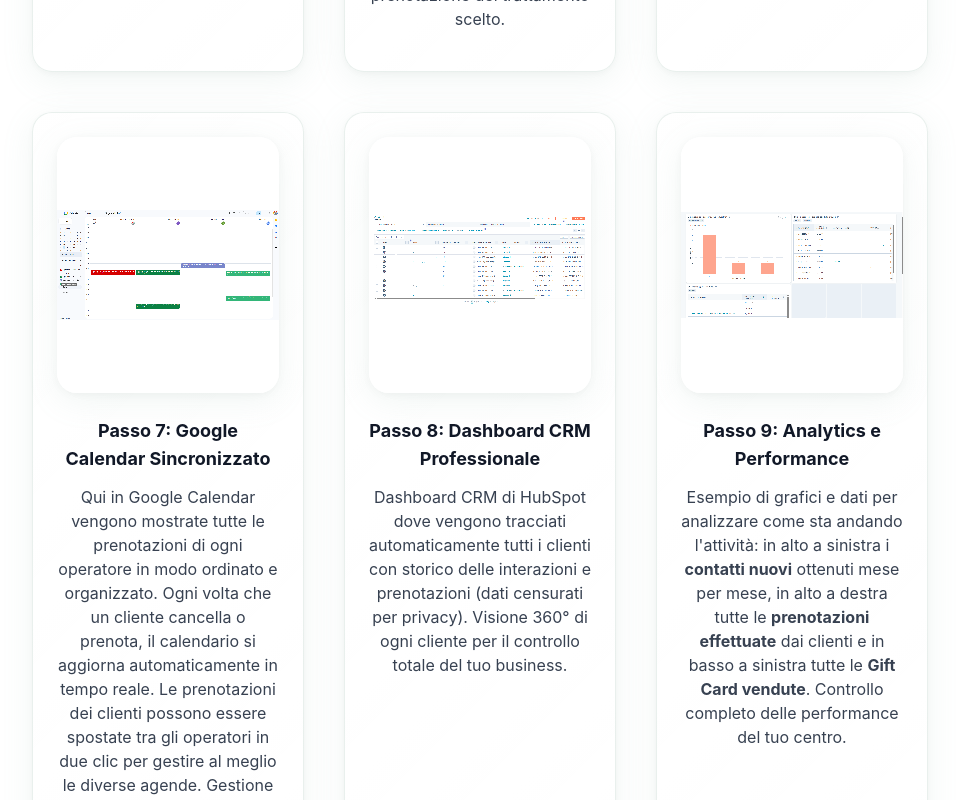
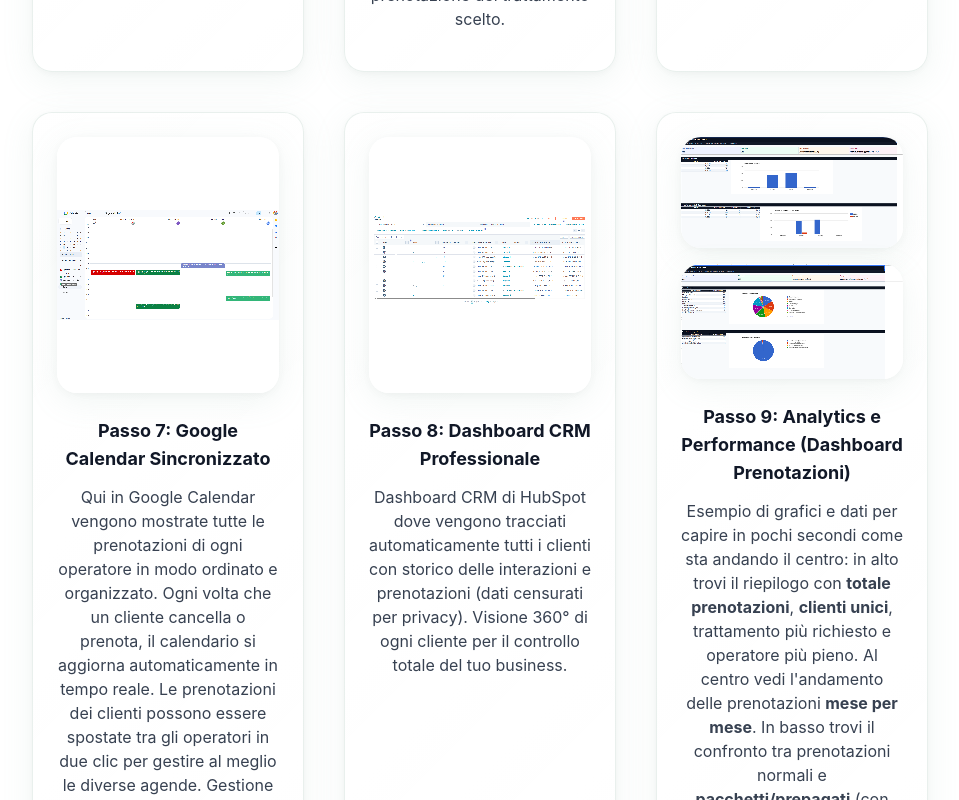
Before and after one commit to ronza99/SocialFlow-Wellness, a React (Vite) app: page /come-funziona in a window 1280 px wide. Shown: the part 2160-2960 px from the top of the page, without its empty margins (160-1119 px from the left). Built offline with nearby package versions, Linux system fonts and the light colour scheme.

Commit message:
Updated VideoDemo.tsx

```diff
--- a/src/components/VideoDemo.tsx
+++ b/src/components/VideoDemo.tsx
@@ -214,24 +214,33 @@ const VideoDemo = () => {
 
             {/* Foto 9 - Analytics e Grafici Performance */}
             <div className="wellness-card p-4 sm:p-6 text-center">
-              <div className="rounded-wellness h-56 sm:h-64 overflow-hidden mb-6 shadow-wellness cursor-pointer relative group" onClick={() => openZoom('/Immagine 2025-07-30 221835.png')}>
+              <div className="rounded-wellness overflow-hidden mb-4 shadow-wellness cursor-pointer relative group" onClick={() => openZoom('/11.png')}>
                 <img
-                  src="/Immagine 2025-07-30 221835.png"
-                  alt="Dashboard analytics con grafici performance del centro wellness"
-                  className="w-full h-full object-contain bg-white hover:scale-105 transition-transform duration-300 image-rendering-crisp"
+                  src="/11.png"
+                  alt="Dashboard prenotazioni con riepilogo totale, clienti unici e andamento mensile"
+                  className="w-full h-auto object-contain bg-white hover:scale-105 transition-transform duration-300 image-rendering-crisp"
                   style={{ imageRendering: 'crisp-edges' }}
                 />
                 <div className="absolute inset-0 bg-black bg-opacity-0 group-hover:bg-opacity-30 transition-all duration-300 flex items-center justify-center">
                   <ZoomIn className="w-8 h-8 text-white opacity-0 group-hover:opacity-100 transition-opacity duration-300" />
                 </div>
               </div>
-              <h4 className="font-serif font-bold text-gray-900 mb-2 sm:mb-3 text-base sm:text-lg">Passo 9: Analytics e Performance</h4>
+              <div className="rounded-wellness overflow-hidden mb-6 shadow-wellness cursor-pointer relative group" onClick={() => openZoom('/12.webp')}>
+                <img
+                  src="/12.webp"
+                  alt="Dashboard con top trattamenti, distribuzione e prenotazioni per operatore"
+                  className="w-full h-auto object-contain bg-white hover:scale-105 transition-transform duration-300 image-rendering-crisp"
+                  style={{ imageRendering: 'crisp-edges' }}
+                />
+                <div className="absolute inset-0 bg-black bg-opacity-0 group-hover:bg-opacity-30 transition-all duration-300 flex items-center justify-center">
+                  <ZoomIn className="w-8 h-8 text-white opacity-0 group-hover:opacity-100 transition-opacity duration-300" />
+                </div>
+              </div>
+              <h4 className="font-serif font-bold text-gray-900 mb-2 sm:mb-3 text-base sm:text-lg">Passo 9: Analytics e Performance (Dashboard Prenotazioni)</h4>
               <p className="text-gray-700 leading-relaxed text-sm sm:text-base">
-                Esempio di grafici e dati per analizzare come sta andando l'attività:
-                in alto a sinistra i <strong>contatti nuovi</strong> ottenuti mese per mese,
-                in alto a destra tutte le <strong>prenotazioni effettuate</strong> dai clienti
-                e in basso a sinistra tutte le <strong>Gift Card vendute</strong>.
-                Controllo completo delle performance del tuo centro.
+                Esempio di grafici e dati per capire in pochi secondi come sta andando il centro: in alto trovi il riepilogo con <strong>totale prenotazioni</strong>, <strong>clienti unici</strong>, trattamento più richiesto e operatore più pieno. Al centro vedi l'andamento delle prenotazioni <strong>mese per mese</strong>. In basso trovi il confronto tra prenotazioni normali e <strong>pacchetti/prepagati</strong> (con percentuale), così capisci quanta parte del fatturato viene da vendite "ricorrenti".
+                <br /><br />
+                Nella seconda schermata hai il dettaglio: a sinistra la <strong>classifica dei trattamenti</strong> più prenotati e il grafico che mostra la loro distribuzione, mentre in basso vedi come sono distribuite le prenotazioni tra gli <strong>operatori/calendari</strong>, utile per bilanciare il carico di lavoro e ridurre i buchi in agenda.
               </p>
             </div>
           </div>
```
